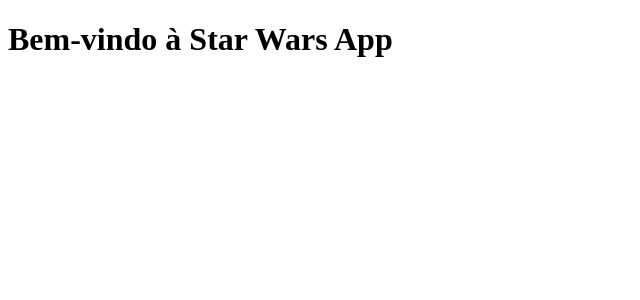
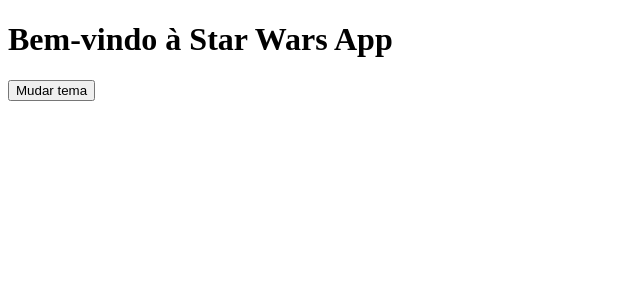
Before and after one commit to leticiaspcruz/star-wars-challenge, a Next.js app in the folder my-app/: page /home in a window 1280 px wide. Shown: the top 300 px of the page, without its empty margins (0-640 px from the left). Built offline with nearby package versions, Linux system fonts and the light colour scheme; no server answers.

Commit message:
feat: adicionando useTheme hook e switchTheme component

```diff
--- a/my-app/src/components/index.tsx
+++ b/my-app/src/components/index.tsx
@@ -0,0 +1 @@
+export { default as SwitchTheme } from './switchTheme';
--- /dev/null
+++ b/my-app/src/components/switchTheme/index.tsx
@@ -0,0 +1,12 @@
+import React from 'react'
+import { useTheme } from '@/hooks';
+
+const SwitchTheme = () => {
+    const { toggleTheme } = useTheme();
+
+    return (
+        <button onClick={toggleTheme}>Mudar tema</button>
+    );
+}
+
+export default SwitchTheme;
--- a/my-app/src/hooks/index.tsx
+++ b/my-app/src/hooks/index.tsx
@@ -1,2 +1,3 @@
 export { default as usePlanets } from './usePlanets';
 export { default as useCharacters } from './useCharacters';
+export { default as useTheme } from './useTheme';
--- /dev/null
+++ b/my-app/src/hooks/useTheme.ts
@@ -0,0 +1,10 @@
+import { useContext } from 'react';
+import { ThemeContext } from '@/providers/ThemeContext';
+
+const useTheme = () => {
+  const context = useContext(ThemeContext);
+
+  return context;
+};
+
+export default useTheme;
--- a/my-app/src/pages/home/index.tsx
+++ b/my-app/src/pages/home/index.tsx
@@ -1,5 +1,5 @@
-import useCharacters from '@/hooks/useCharacters';
-import usePlanets from '@/hooks/usePlanets';
+import { SwitchTheme } from '@/components';
+import { useCharacters, usePlanets } from '@/hooks';
 
 export default function Home() {
   const { characters, isCharactersLoading, isError: charactersError } = useCharacters();
@@ -11,6 +11,7 @@
   return (
     <div>
       <h1>Bem-vindo à Star Wars App</h1>
+      <SwitchTheme />
     </div>
   );
 }
--- a/my-app/src/providers/ThemeContext.tsx
+++ b/my-app/src/providers/ThemeContext.tsx
@@ -21,6 +21,7 @@
 
   const themeSettings = theme === 'light' ? lightTheme : darkTheme;
 
+  console.log('theme --', theme);
   return (
     <ThemeContext.Provider value={{ toggleTheme, theme }}>
       <StyledThemeProvider theme={themeSettings}>{children}</StyledThemeProvider>
```
Also changed, not shown: my-app/src/components/switchTheme/styles.ts (added).
